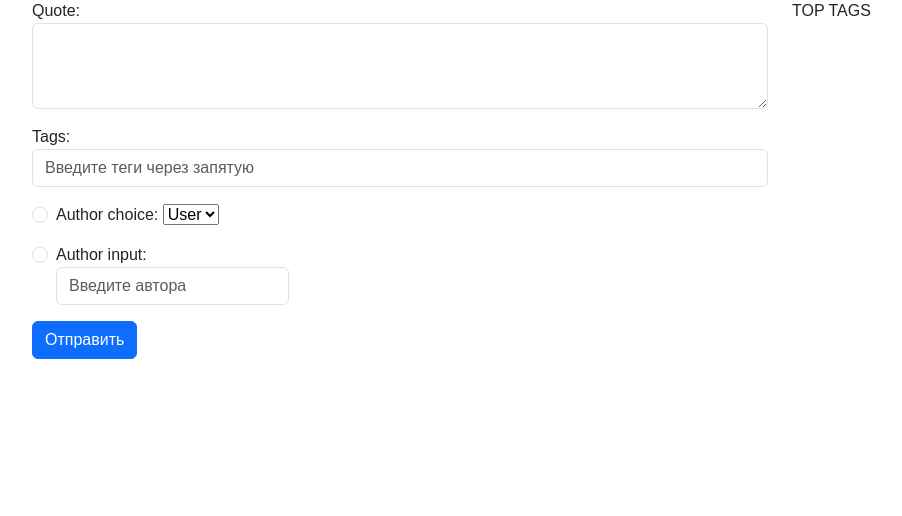
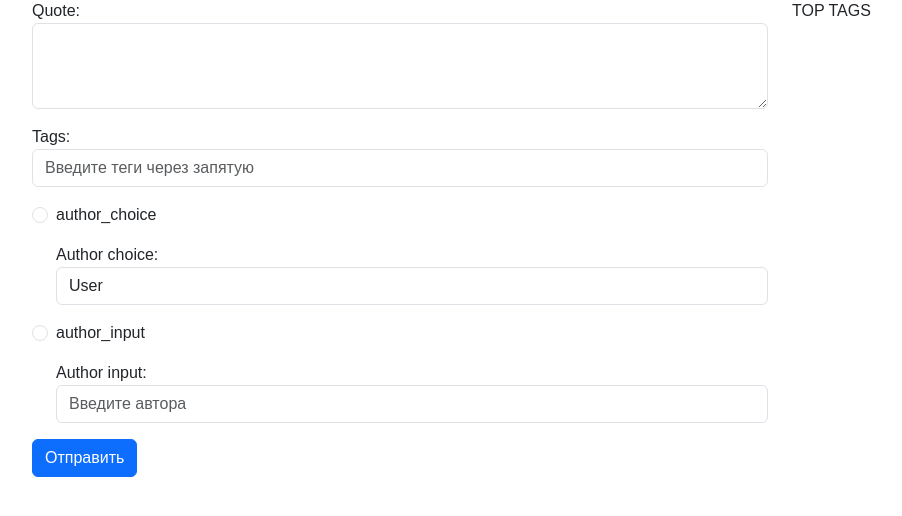
Before and after one commit to SergiyBagmet/Quotes_django, a Django app: page /new_quote/ in a window 1280 px wide. Shown: the part 133-649 px from the top of the page, without its empty margins (50-952 px from the left). Run offline with Django 4.2, Linux system fonts and the light colour scheme; a user stored in the database is signed in; tables that the repository leaves empty hold one stand-in row (values such as "Sample post").

Commit message:
radio select author button

```diff
--- a/site_quotes/quotes/form.py
+++ b/site_quotes/quotes/form.py
@@ -20,26 +20,33 @@ class QuoteForm(forms.Form):
         }
     )
     )
-    author_choice = forms.ModelChoiceField(queryset=Author.objects.all(), empty_label=None)
+    author_choice = forms.ModelChoiceField(to_field_name='fullname', queryset=Author.objects.all(), widget=forms.Select(
+        attrs={
+            'id': 'author_choice',
+            'class': 'form-control',
+            'placeholder': 'Введите автора'
+        }
+    ), required=False)
 
-    author_input = forms.ChoiceField(widget=forms.TextInput(
+    author_input = forms.CharField(widget=forms.TextInput(
         attrs={
             'id': 'authorInput',
             'class': 'form-control',
             'placeholder': 'Введите автора'
         }
-     )
-     )
-    check_author_choice = forms.BooleanField(required=False)
-    check_author_input = forms.BooleanField(required=False)
+    ), required=False
+    )
+    CHOICES = ("1", "author_choice"), ("2", "author_input")
+    check_author_group = forms.ChoiceField(widget=forms.RadioSelect, choices=CHOICES)
 
     def __init__(self, *args, **kwargs):
         super().__init__(*args, **kwargs)
         self.fields['author_choice'].choices = [(author.fullname, author.fullname) for author in Author.objects.all()]
 
-    class Meta:
-        model = Author
-        fields = ['author_choice']
+    def clean(self):
+        cleaned_data = super().clean()
+        print(cleaned_data)
+        return cleaned_data
 
 
 class AuthorForm(forms.Form):
--- a/site_quotes/quotes/templates/quotes/new_quote.html
+++ b/site_quotes/quotes/templates/quotes/new_quote.html
@@ -11,20 +11,23 @@
             {{ form.tags.label_tag }}
             {{ form.tags.as_widget }}
         </div>
+        {% for choice in form.check_author_group.field.choices %}
             <div class="form-check mb-3">
-            <input class="form-check-input" type="radio" name="check_author_group" id="check_author_choice">
-            <label class="form-check-label" for="check_author_choice">
+                <input class="form-check-input" type="radio" name="{{ form.check_author_group.name }}" value="{{ choice.0 }}" id="{{ choice.0 }}">
+                <label class="form-check-label" for="{{ choice.0 }}">{{ choice.1 }}</label>
+            </div>
+            {% if choice.1 == "author_choice" %}
+                <div class="form-check mb-3">
                     {{ form.author_choice.label_tag }}
                     {{ form.author_choice.as_widget }}
-            </label>
                 </div>
+            {% else %}
                 <div class="form-check mb-3">
-            <input class="form-check-input" type="radio" name="check_author_group" id="check_author_input">
-            <label class="form-check-label" for="check_author_input">
                     {{ form.author_input.label_tag }}
                     {{ form.author_input.as_widget }}
-            </label>
                 </div>
+            {% endif %}
+        {% endfor %}
         <button type="submit" class="btn btn-primary">Отправить</button>
     </form>
 {% endblock %}
--- a/site_quotes/quotes/views.py
+++ b/site_quotes/quotes/views.py
@@ -44,8 +44,8 @@ def new_quote(request):
             tags_name = form.cleaned_data['tags'].split(',')
 
             # Get or redirect the author from the form data
-            choice_button_pressed = form.cleaned_data['check_author_choice']
-            input_button_pressed = form.cleaned_data['check_author_input']
+            choice_button_pressed = form.cleaned_data['check_author_group']
+            input_button_pressed = form.cleaned_data['check_author_group']
 
             author = None
             if choice_button_pressed:
@@ -60,7 +60,7 @@ def new_quote(request):
                     request.session['quote_text'] = quote_text
                     request.session['tags_name'] = tags_name
                     request.session['author_input'] = author.fullname
-                    return redirect('quotes/new_author.html')
+                    return redirect('quotes:new_author')
 
             # Create a new quote and associate it with the author
             quote = Quote(quote=quote_text, author=author)
```
Lines whose indentation alone changed are shown as unchanged.
